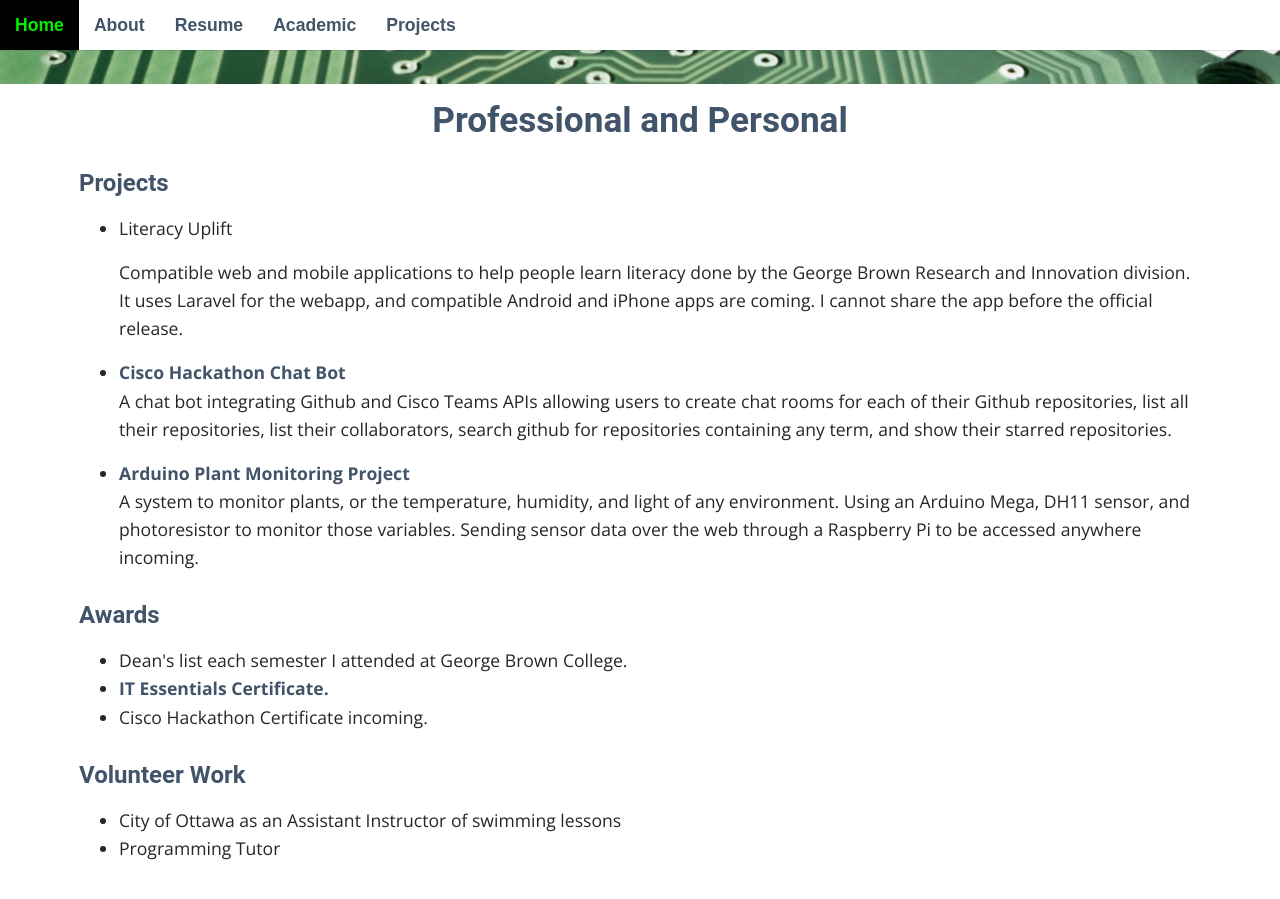
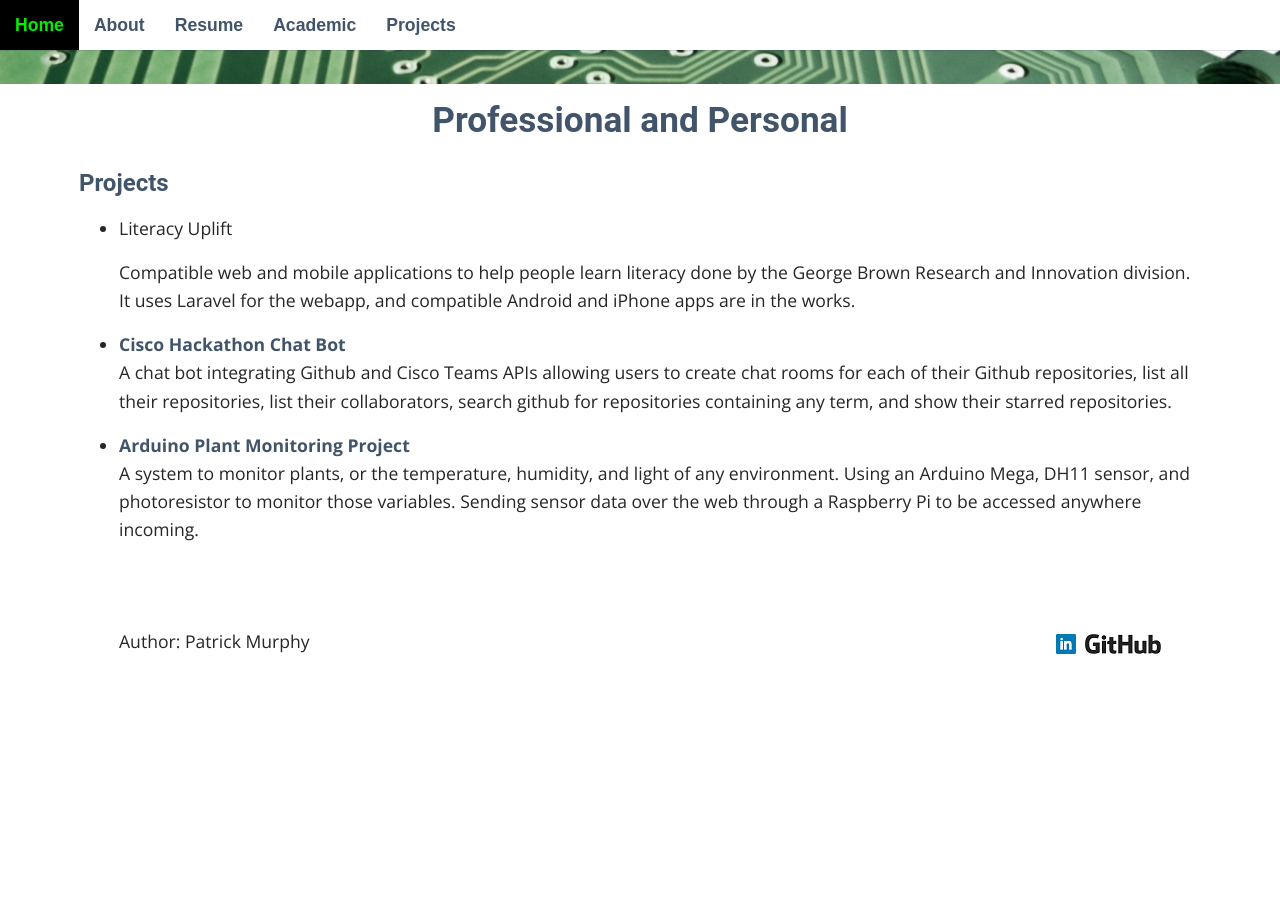
Before and after one commit to pattmurphy/Portfolio, a Jekyll site: the page built from _pages/04_projects.html, in a window 1280 px wide and 900 px high, scrolled down 326 px. Built offline with Jekyll 4.4.1, drawn with Linux system fonts in a browser that asks for light colours; some web fonts are replaced; after the commit the page ends 997 px from its top, so only the background shows below that.

Commit message:
url change

```diff
--- a/_config.yml
+++ b/_config.yml
@@ -22,7 +22,7 @@ description: >- # this means to ignore newlines until "baseurl:"
 baseurl: "" # the subpath of your site, e.g. /blog
 url: "" # the base hostname & protocol for your site, e.g. http://example.com
 twitter_username: none
-github_username:  DiningRoomChair
+github_username:  Pat-T-Murphy
 
 # Build settings
 markdown: kramdown
--- a/_pages/01_about.html
+++ b/_pages/01_about.html
@@ -3,12 +3,6 @@ layout: page
 title: About
 permalink: /about/
 ---
-
-<h4>Philosophy</h4>
-<p>
-    Great things are done by a series of small things brought together.<br><br>
-    -Vincent Van Gogh
-</p>
 
 <h4>Biography</h4>
 <p>
--- a/_pages/04_projects.html
+++ b/_pages/04_projects.html
@@ -13,8 +13,7 @@ permalink: /professional/
         <p>
             Compatible web and mobile applications to help people learn literacy done by the
             George Brown Research and Innovation division. It uses Laravel for the webapp, and
-            compatible Android and iPhone apps are coming. I cannot share the app before the
-            official release.
+            compatible Android and iPhone apps are in the works.
         </p>
     </li>
     <li>
@@ -34,16 +33,3 @@ permalink: /professional/
         </p>
     </li>
 </ul>
-
-<h4>Awards</h4>
-<ul>
-    <li>Dean's list each semester I attended at George Brown College.</li>
-    <li><a href="../assets/itessentials.pdf">IT Essentials Certificate.</a></li>
-    <li>Cisco Hackathon Certificate incoming.</li>
-</ul>
-
-<h4>Volunteer Work</h4>
-<ul>
-    <li>City of Ottawa as an Assistant Instructor of swimming lessons</li>
-    <li>Programming Tutor</li>
-</ul>
```
Also changed, not shown: readme.md, 1 other file.
